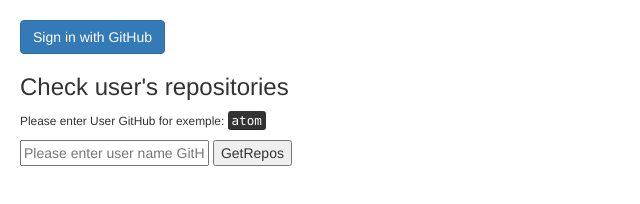
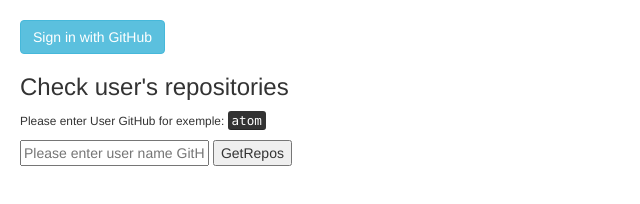
Before and after one commit to OlegSavytskyi/github-api, a website: page public/index.html in a window 1280 px wide. Shown: the whole page, without its empty margins (0-640 px from the left). Drawn offline with nearby package versions, Linux system fonts and the light colour scheme.

Commit message:
add sing in github

```diff
--- a/public/index.html
+++ b/public/index.html
@@ -10,7 +10,7 @@
 </head>
 <body class="nojs">
 	<section id="fallback">
-		<button type="button" class="btn btn-primary signin">Sign in with GitHub</button>
+		<a href="https://github.com/login/oauth/authorize?client_id=6debf385832bd698f1d1" class="btn btn-info" role="button">Sign in with GitHub</a>
 		<h3>Check user's repositories </h3>
 		<p><small>Please enter User GitHub for exemple: </small><kbd>atom</kbd></p>
 		<input class="getcod" type="text" name="userName" value="" placeholder="Please enter user name GitHub" title="For example: atom" required pattern="[0-9]{4}"/>
```
Also changed, not shown: public/css/main.css (line endings or trailing spaces).
